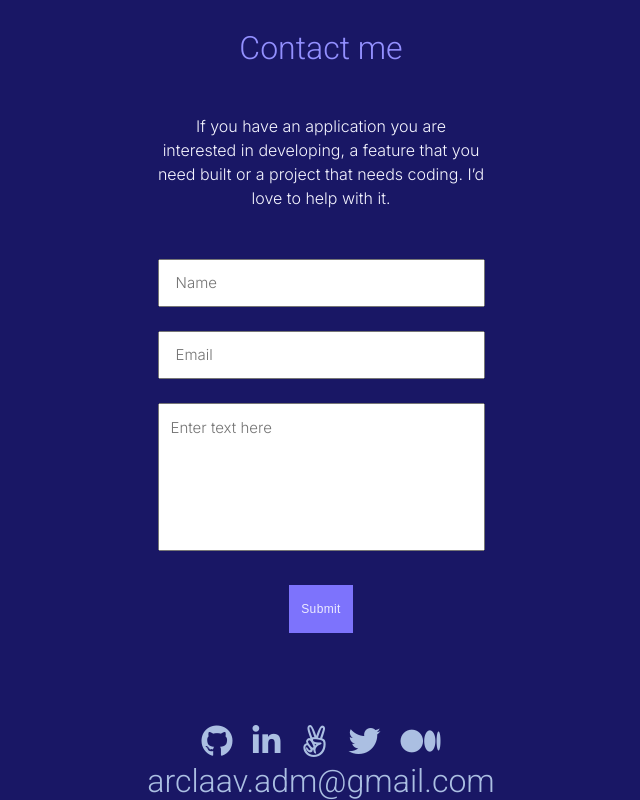
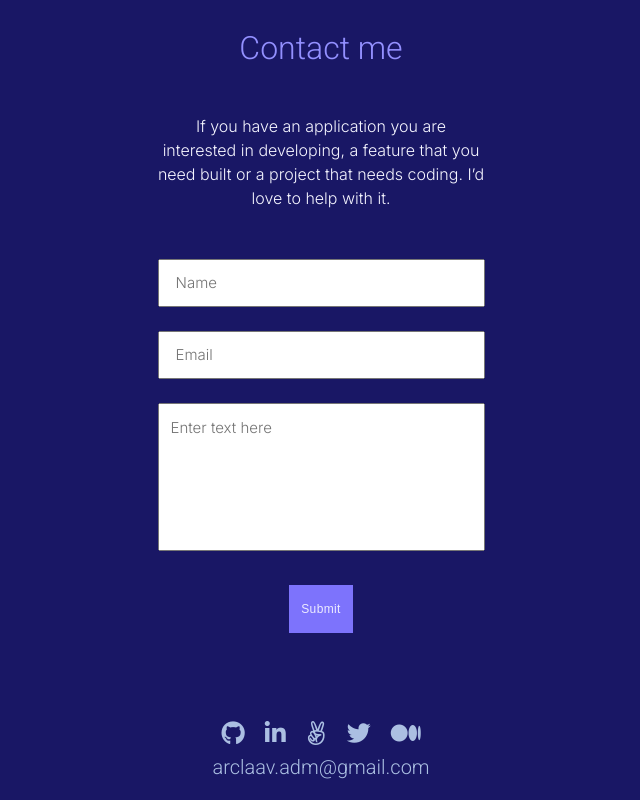
Before and after one commit to TheLuisAbarca/MyPersonalPortfolio, a plain HTML site: page index.html in a window 1280 px wide. Shown: the part 5566-6366 px from the top of the page, without its empty margins (319-959 px from the left). Drawn offline with Linux system fonts and the light colour scheme.

Commit message:
Fix size of email and icons.

```diff
--- a/index.html
+++ b/index.html
@@ -304,14 +304,14 @@
                     </ul>
                 </form>
                 <ul class="social-links formSocialNetwork">
-                    <li><a href="https://github.com/TheLuisAbarca"><i class="fab fa-github"></i></a></li>
-                    <li><a href="https://www.linkedin.com/in/techadvisor-luis-abarca/"><i class="fab fa-linkedin-in"></i></a></li>
-                    <li><a href="#"><i class="fab fa-angellist"></i></a></li>
-                    <li><a href="https://twitter.com/TheLuisAbarca"><i class="fab fa-twitter"></i></a></li>
-                    <li><a href="#"><i class="fab fa-medium"></i></a></li>
+                    <li><a href="https://github.com/TheLuisAbarca"><i class="fab fa-github fa-xs"></i></a></li>
+                    <li><a href="https://www.linkedin.com/in/techadvisor-luis-abarca/"><i class="fab fa-linkedin-in fa-xs"></i></a></li>
+                    <li><a href="#"><i class="fab fa-angellist fa-xs"></i></a></li>
+                    <li><a href="https://twitter.com/TheLuisAbarca"><i class="fab fa-twitter fa-xs"></i></a></li>
+                    <li><a href="#"><i class="fab fa-medium fa-xs"></i></a></li>
                 </ul>
                 <div class=" formEmail">
-                    <a href="mailto:arclaav.adm@gmail.com" class="headWorkTitlecont">
+                    <a href="mailto:arclaav.adm@gmail.com" class="formEmailLink">
                         arclaav.adm@gmail.com
                     </a>
                 </div>
--- a/src/css/style.css
+++ b/src/css/style.css
@@ -466,13 +466,36 @@ textarea {
   flex-grow: 0;
   font-family: 'Roboto', sans-serif;
   font-style: normal;
-  font-weight: normal;
-  font-size: 20px;
   line-height: 28px;
   text-align: center;
   color: #ebebff;
   margin-top: 0;
   padding-top: 0;
+  height: 29px;
+  width: 221px;
+}
+
+.formEmailLink {
+  display: flex;
+  flex-direction: row;
+  height: 29px;
+  width: 221px;
+  justify-content: center;
+  align-items: center;
+  font-family: Roboto;
+  font-style: normal;
+  font-weight: normal;
+  font-size: 20px;
+  line-height: 28px;
+  color: #a2a3ae;
+}
+
+a.formEmailLink:link {
+  text-decoration: none;
+}
+
+a.formEmailLink:hover {
+  text-decoration: none;
 }
 
 #msg {
```
